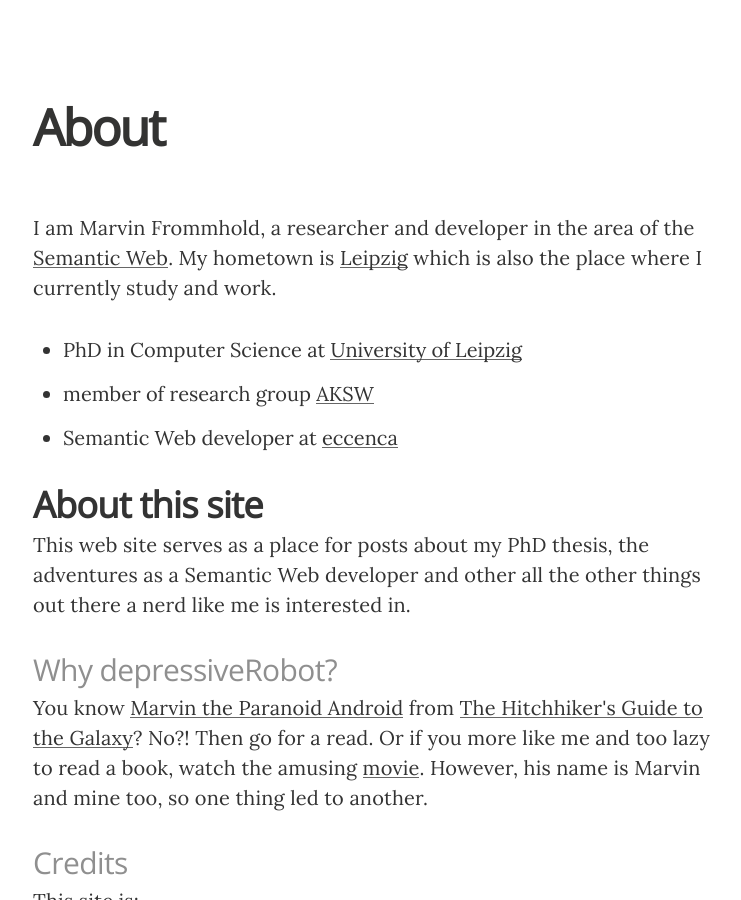
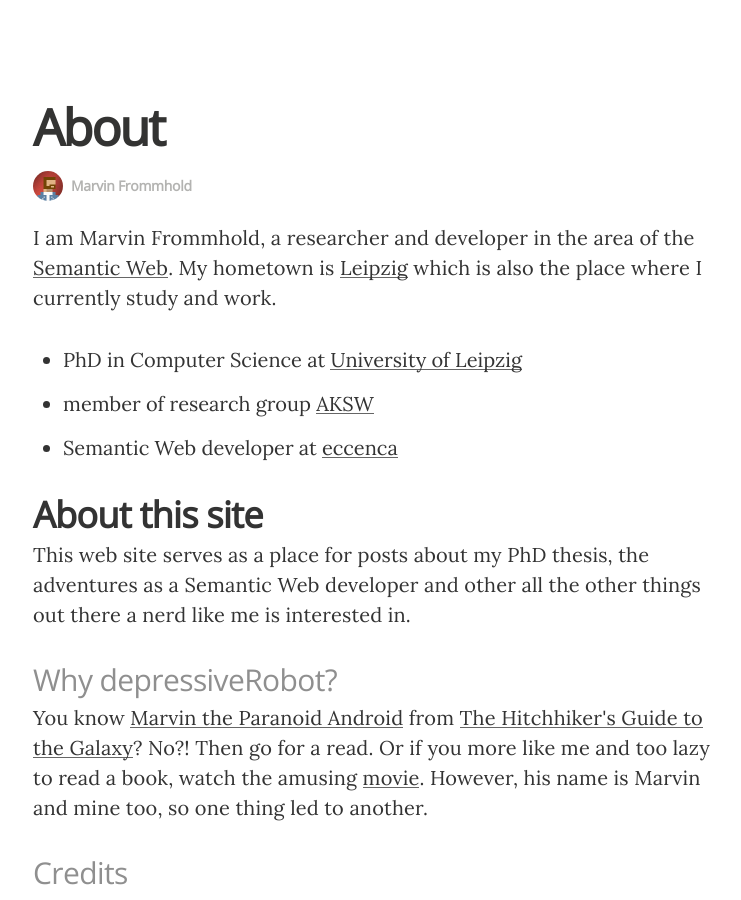
Before and after one commit to depressiveRobot/depressiverobot.github.io, a Jekyll site: the page built from about.html, in a window 1280 px wide and 900 px high. Shown: the whole window, without its empty margins (257-998 px from the left). Built offline with Jekyll 4.4.1, drawn with Linux system fonts in a browser that asks for light colours; nearby versions of some CDN libraries; Markdown is read by kramdown in place of the engine named in the settings.

Commit message:
microdata improvements

```diff
--- a/_config.yml
+++ b/_config.yml
@@ -4,23 +4,25 @@
 
 # Site settings
 title: "depressiveRobot"
-description: a semantic web developer blog
+description: "a semantic web developer blog"
 # > # this means to ignore newlines until "email:"
 
-email: marvin.frommhold@gmail.com
 #blog logo
 logo: "/assets/images/author.png"
 # blog cover
 cover: "/assets/images/DSC_2775.jpg"
 
-name: 'Marvin Frommhold'
-author: 'Marvin Frommhold'
-author_image: "/assets/images/author.png"
+author:
+  name: "Marvin Frommhold"
+  image: "/assets/images/author.png"
+  email: "marvin.frommhold@gmail.com"
+  uri: "http://depressiverobot/about/#MarvinFrommhold"
 
 paginate:	10
 
 url: "http://depressiverobot.com" # the base hostname & protocol for your site
 baseurl: ""
+uri: "http://depressiverobot.com/"
 
 # social icons and sharing options
 social:
--- a/_includes/footer.html
+++ b/_includes/footer.html
@@ -3,12 +3,12 @@
 <footer class="site-footer">
 <!--  <a class="subscribe" href="{{ "/feed.xml" | prepend: site.baseurl }}"> <span class="tooltip"> <i class="fa fa-rss"></i> Subscribe!</span></a> -->
   <div class="inner">
-    <section class="copyright" resource="http://depressiverobot.com/">
-      All content on this site by <a href="mailto:{{ site.email}}" resource="http://depressiverobot.com/"><span property="cc:attributionName">{{ site.name }}</span></a> is licensed under a <br/>
+    <section class="copyright" resource="{{ site.uri }}">
+      All content on this site by <a href="mailto:{{ site.author.email}}" resource="{{ site.uri }}"><span property="cc:attributionName">{{ site.author.name }}</span></a> is licensed under a <br/>
       <a property="cc:license" href="http://creativecommons.org/licenses/by-nc/4.0/" target="_blank">Creative Commons Attribution-NonCommercial 4.0 International License</a>.
     </section>
     <section class="poweredby">
-      Made with <a href="http://jekyllrb.com"> Jekyll</a>
+      Made with <a href="http://jekyllrb.com">Jekyll</a>
     </section>
   </div>
 </footer>
--- a/_includes/teaser.html
+++ b/_includes/teaser.html
@@ -10,9 +10,9 @@
     {% endif %}
     <h1 class="blog-title">{{ site.title }}</h1>
     <h2 class="blog-description">{{ site.description }}</h2>
-    <div class="custom-links">
+    <div class="custom-links" resource="{{ site.author.uri }}">
       {% for social in site.social %}
-        <a class="icon-{{ social.icon }}" href="{{ social.url }}" target="_blank">
+        <a class="icon-{{ social.icon }}" href="{{ social.url }}" target="_blank" property="url foaf:account">
           <i class="fa fa-{{ social.icon }}"></i>
         </a>
         <span style="padding: 0px 5px 0px;">·</span>
--- a/_layouts/default.html
+++ b/_layouts/default.html
@@ -5,7 +5,7 @@
 
   <body vocab="http://schema.org/" prefix="foaf: http://xmlns.com/foaf/0.1/ cc: http://creativecommons.org/ns#" typeof="WebPage">
 
-    <span property="isPartOf" resource="http://depressiverobot.com/" typeof="WebSite Blog"><span property="author" resource="http://depressiverobot.com/about/#MarvinFrommhold"></span></span>
+    <span property="isPartOf" resource="{{ site.uri }}" typeof="WebSite Blog"><span property="author" resource="{{ site.author.uri }}"></span></span>
 
     {% include header.html %}
 
--- a/_layouts/page.html
+++ b/_layouts/page.html
@@ -4,7 +4,7 @@
 <html>
   {% include head.html %}
   <body vocab="http://schema.org/" prefix="foaf: http://xmlns.com/foaf/0.1/ cc: http://creativecommons.org/ns#" typeof="{{ page.typeof }}">
-    <span property="isPartOf" resource="http://depressiverobot.com/" typeof="WebSite Blog"><span property="author" resource="http://depressiverobot.com/about/#MarvinFrommhold"></span></span>
+    <span property="isPartOf" resource="{{ site.uri }}" typeof="WebSite Blog"><span property="author" resource="{{ site.author.uri }}"></span></span>
     {% include header.html %}
     <main class="content" role="main">
       <article class="post">
@@ -16,8 +16,8 @@
           <div class="post-meta">
             <h1 class="post-title">{{ page.title }}</h1>
             <div class="cf post-meta-text">
-              <div class="author-image" style="background-image: url({{ site.author_image }})">Blog Logo</div>
-              <h4 class="author-name" property="author" resource="http://depressiverobot.com/about/#MarvinFrommhold">{{ site.author }}</h4>
+              <div class="author-image" style="background-image: url({{ site.author.image }})">Blog Logo</div>
+              <h4 class="author-name" property="author" resource="{{ site.author.uri }}">{{ site.author.name }}</h4>
             </div>
             <div style="text-align:center">
               <a href="#topofpage" class="topofpage"><i class="fa fa-angle-down"></i></a>
@@ -29,8 +29,8 @@
           <div class="post-meta">
             <h1 class="post-title">{{ page.title }}</h1>
             <div class="cf post-meta-text">
-              <div class="author-image" style="background-image: url({{ page.author_image }})">Blog Logo</div>
-              <h4 class="author-name" property="author" resource="http://depressiverobot.com/about/#MarvinFrommhold">{{ page.author }}</h4>
+              <div class="author-image" style="background-image: url({{ site.author.image }})">Blog Logo</div>
+              <h4 class="author-name" property="author" resource="{{ site.author.uri }}">{{ site.author.name }}</h4>
             </div>
           </div>
         </div>
--- a/_layouts/post.html
+++ b/_layouts/post.html
@@ -4,7 +4,7 @@
 <html>
   {% include head.html %}
   <body vocab="http://schema.org/" prefix="foaf: http://xmlns.com/foaf/0.1/ cc: http://creativecommons.org/ns#" typeof="WebPage Article">
-    <span property="isPartOf" resource="http://depressiverobot.com/" typeof="WebSite Blog"><span property="author" resource="http://depressiverobot.com/about/#MarvinFrommhold"></span></span>
+    <span property="isPartOf" resource="{{ site.uri }}" typeof="WebSite Blog"><span property="author" resource="{{ site.author.uri }}"></span></span>
     {% include header.html %}
     <main class="content" role="main">
       <article class="post">
@@ -17,7 +17,7 @@
             <h1 class="post-title">{{ page.title }}</h1>
             <div class="cf post-meta-text">
               <div class="author-image" style="background-image: url({{ site.author_image }})">Blog Logo</div>
-              <h4 class="author-name" property="author" resource="http://depressiverobot.com/about/#MarvinFrommhold">{{ site.author }}</h4>
+              <h4 class="author-name" property="author" resource="{{ site.author.uri }}">{{ site.author.name }}</h4>
               on
               <time datetime="{{ page.date | date: "%F %R" }}">{{ page.date | date_to_string }}</time>
               <!-- , tagged on {{#foreach tags}}<span class="post-tag-{{slug}}">{{#if @first}}{{else}}, {{/if}}<a href="/tag/{{slug}}">{{name}}</a></span>{{/foreach}} -->
@@ -33,7 +33,7 @@
             <h1 class="post-title">{{ page.title }}</h1>
             <div class="cf post-meta-text">
               <div class="author-image" style="background-image: url({{ site.author_image }})">Blog Logo</div>
-              <h4 class="author-name" property="author" resource="http://depressiverobot.com/about/#MarvinFrommhold">{{ page.author }}</h4>
+              <h4 class="author-name" property="author" resource="{{ site.author.uri }}">{{ site.author.name }}</h4>
               on
               <time datetime="{{ page.date | date_to_xmlschema }}">{{ page.date | date_to_string }}</time>
               <!-- , tagged on {{#foreach tags}}<span class="post-tag-{{slug}}">{{#if @first}}{{else}}, {{/if}}<a href="/tag/{{slug}}">{{name}}</a></span>{{/foreach}} -->
```
